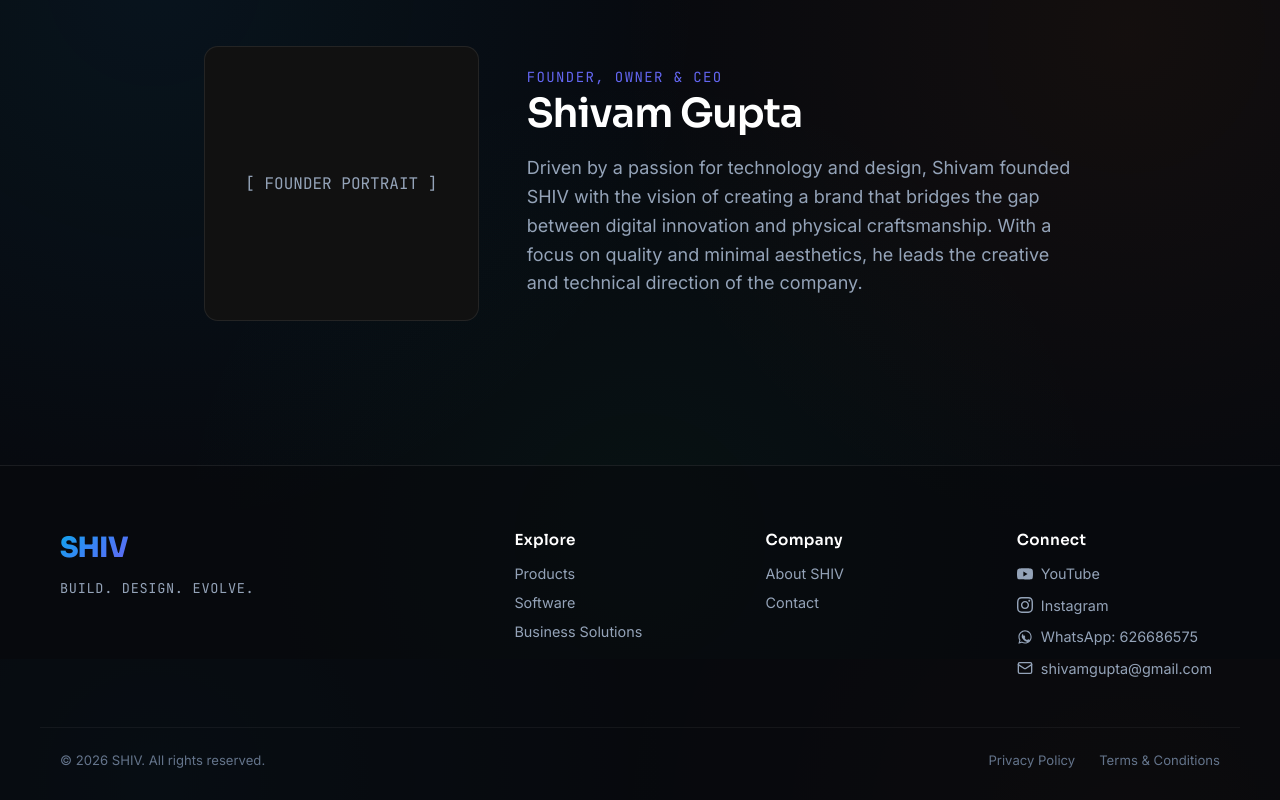
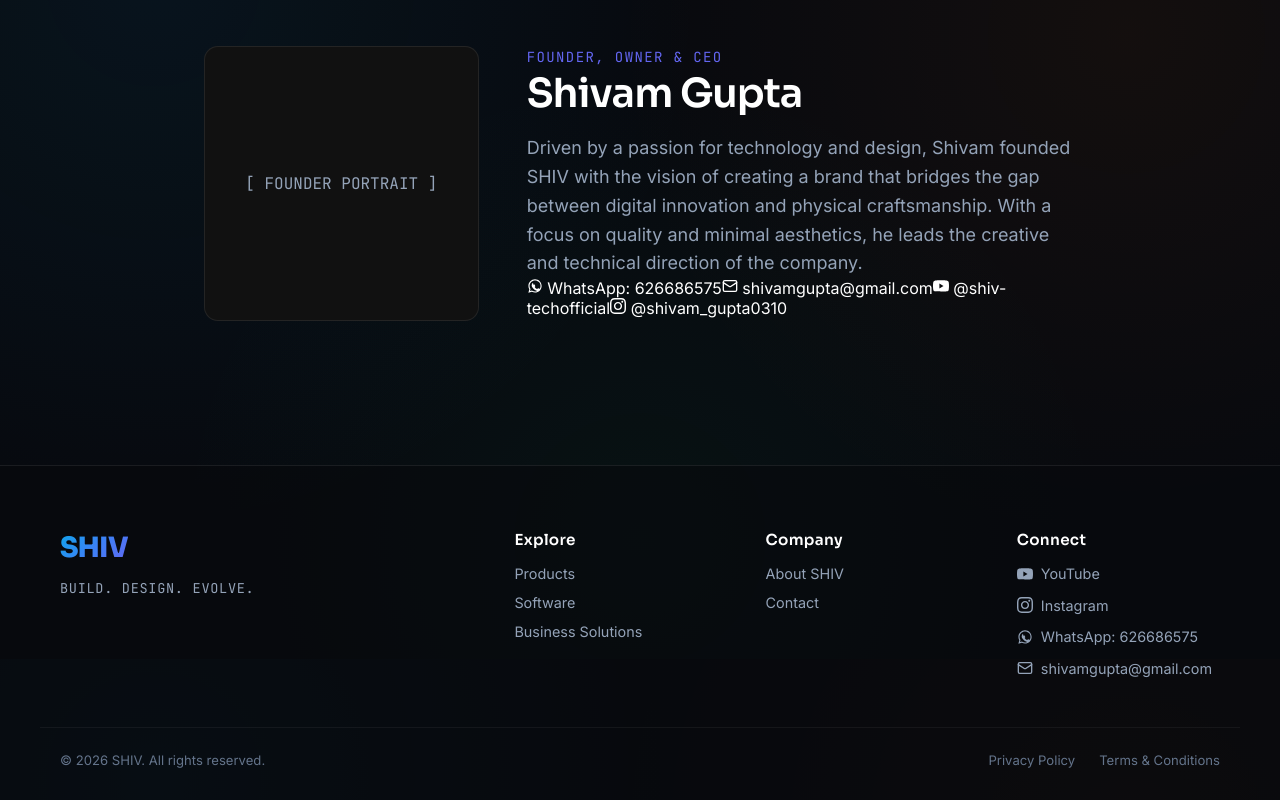
Before and after one commit to shivamgupt-2010/shiv-website, a Next.js app: page /about in a window 1280 px wide. Shown: the part 941-1741 px from the top of the page. Built offline with nearby package versions, Linux system fonts and the light colour scheme.

Commit message:
feat: add WhatsApp, YouTube, Instagram and Email contact details and floating chat badge

```diff
--- a/src/app/(public)/about/AboutClient.tsx
+++ b/src/app/(public)/about/AboutClient.tsx
@@ -2,6 +2,7 @@
 
 import { motion } from 'framer-motion';
 import styles from './page.module.css';
+import { WhatsAppIcon, YouTubeIcon, InstagramIcon, EmailIcon } from '@/components/common/SocialIcons';
 
 export default function AboutClient() {
   return (
@@ -109,6 +110,43 @@ export default function AboutClient() {
               and physical craftsmanship. With a focus on quality and minimal aesthetics,
               he leads the creative and technical direction of the company.
             </p>
+
+            <div className={styles.founderLinks}>
+              <a
+                href="https://wa.me/91626686575"
+                target="_blank"
+                rel="noopener noreferrer"
+                className={`${styles.founderLink} ${styles.founderWhatsApp}`}
+                title="WhatsApp"
+              >
+                <WhatsAppIcon size={16} /> WhatsApp: 626686575
+              </a>
+              <a
+                href="mailto:shivamgupta@gmail.com"
+                className={`${styles.founderLink} ${styles.founderEmail}`}
+                title="Email"
+              >
+                <EmailIcon size={16} /> shivamgupta@gmail.com
+              </a>
+              <a
+                href="https://youtube.com/@shiv-techofficial?si=waKKCQ642kNOw5Hu"
+                target="_blank"
+                rel="noopener noreferrer"
+                className={`${styles.founderLink} ${styles.founderYoutube}`}
+                title="YouTube"
+              >
+                <YouTubeIcon size={16} /> @shiv-techofficial
+              </a>
+              <a
+                href="https://www.instagram.com/shivam_gupta0310/"
+                target="_blank"
+                rel="noopener noreferrer"
+                className={`${styles.founderLink} ${styles.founderInstagram}`}
+                title="Instagram"
+              >
+                <InstagramIcon size={16} /> @shivam_gupta0310
+              </a>
+            </div>
           </div>
         </motion.div>
       </section>
```
